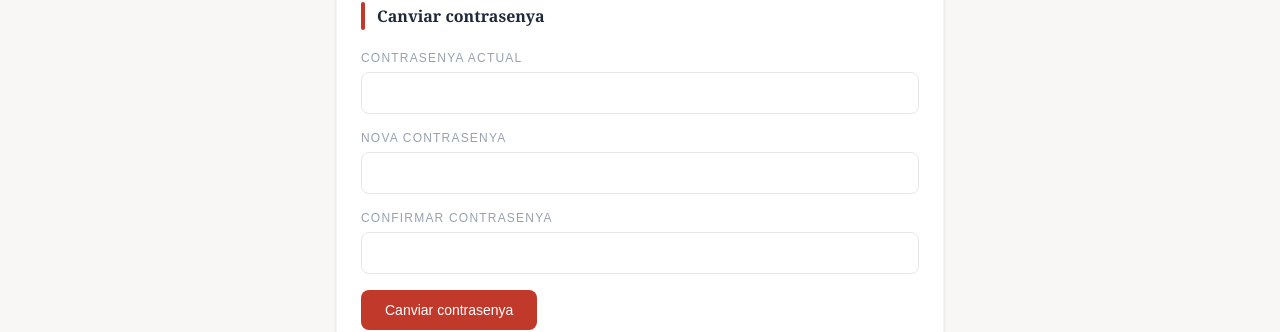
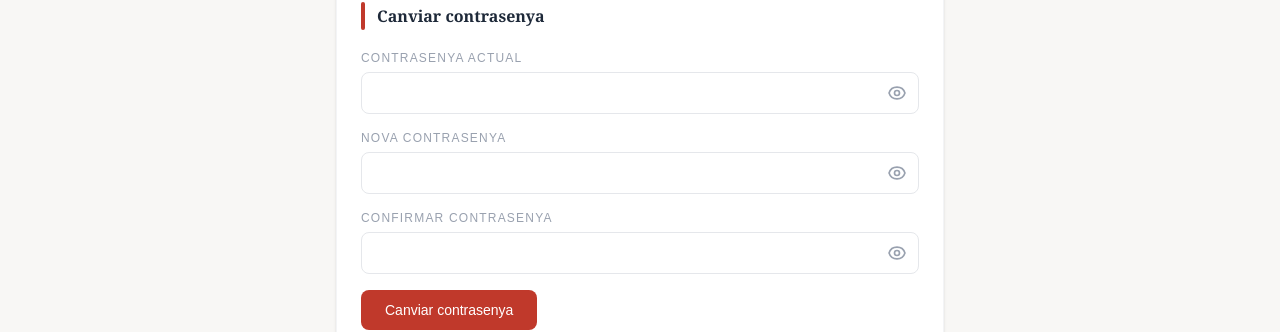
Before and after one commit to Arocadev/apr-xativa-web, a React (Vite) app: page /admin/perfil in a window 1280 px wide. Shown: the part 409-741 px from the top of the page. Built offline with nearby package versions, Linux system fonts and the light colour scheme; no server answers; sample sign-in values are in the browser's storage.

Commit message:
feat: toggle mostrar/ocultar contrasenya en login, perfil i usuaris

```diff
--- a/src/pages/LoginPage.jsx
+++ b/src/pages/LoginPage.jsx
@@ -7,6 +7,7 @@
 export default function LoginPage() {
   const [dni, setDni] = useState('')
   const [password, setPassword] = useState('')
+  const [mostrarPassword, setMostrarPassword] = useState(false)
   const [errorKey, setErrorKey] = useState('')
   const [loading, setLoading] = useState(false)
   const { login } = useAuth()
@@ -109,16 +110,34 @@
               <label className="block text-sm font-medium text-gray-700 mb-1.5" style={{ fontFamily: 'sans-serif' }}>
                 {t.contrasena}
               </label>
+              <div className="relative">
                 <input
-                type="password"
+                  type={mostrarPassword ? 'text' : 'password'}
                   value={password}
                   onChange={(e) => setPassword(e.target.value)}
-                className="w-full border border-gray-200 rounded-lg px-4 py-3 text-sm focus:outline-none transition"
+                  className="w-full border border-gray-200 rounded-lg px-4 py-3 pr-11 text-sm focus:outline-none transition"
                   style={{ fontFamily: 'sans-serif' }}
                   onFocus={e => e.target.style.borderColor = '#C0392B'}
                   onBlur={e => e.target.style.borderColor = '#e5e7eb'}
                   required
                 />
+                <button
+                  type="button"
+                  onClick={() => setMostrarPassword(!mostrarPassword)}
+                  className="absolute right-3 top-1/2 -translate-y-1/2 text-gray-400 hover:text-gray-600 transition"
+                >
+                  {mostrarPassword ? (
+                    <svg xmlns="http://www.w3.org/2000/svg" className="w-5 h-5" fill="none" viewBox="0 0 24 24" stroke="currentColor">
+                      <path strokeLinecap="round" strokeLinejoin="round" strokeWidth={2} d="M13.875 18.825A10.05 10.05 0 0112 19c-4.478 0-8.268-2.943-9.543-7a9.97 9.97 0 011.563-3.029m5.858.908a3 3 0 114.243 4.243M9.878 9.878l4.242 4.242M9.88 9.88l-3.29-3.29m7.532 7.532l3.29 3.29M3 3l3.59 3.59m0 0A9.953 9.953 0 0112 5c4.478 0 8.268 2.943 9.543 7a10.025 10.025 0 01-4.132 4.411m0 0L21 21" />
+                    </svg>
+                  ) : (
+                    <svg xmlns="http://www.w3.org/2000/svg" className="w-5 h-5" fill="none" viewBox="0 0 24 24" stroke="currentColor">
+                      <path strokeLinecap="round" strokeLinejoin="round" strokeWidth={2} d="M15 12a3 3 0 11-6 0 3 3 0 016 0z" />
+                      <path strokeLinecap="round" strokeLinejoin="round" strokeWidth={2} d="M2.458 12C3.732 7.943 7.523 5 12 5c4.478 0 8.268 2.943 9.542 7-1.274 4.057-5.064 7-9.542 7-4.477 0-8.268-2.943-9.542-7z" />
+                    </svg>
+                  )}
+                </button>
+              </div>
             </div>
 
             {errorKey && (
--- a/src/pages/PerfilPage.jsx
+++ b/src/pages/PerfilPage.jsx
@@ -10,6 +10,11 @@
   const [form, setForm] = useState({ passwordActual: '', passwordNueva: '', passwordConfirm: '' })
   const [error, setError] = useState('')
   const [exito, setExito] = useState('')
+  const [mostrarPasswords, setMostrarPasswords] = useState({
+    passwordActual: false,
+    passwordNueva: false,
+    passwordConfirm: false
+  })
 
   const handleChange = (e) => {
     const { name, value } = e.target
@@ -37,6 +42,17 @@
   }
 
   const inputClass = "w-full border border-gray-200 rounded-lg px-4 py-2.5 text-sm focus:outline-none transition"
+
+  const EyeIcon = ({ visible }) => visible ? (
+    <svg xmlns="http://www.w3.org/2000/svg" className="w-5 h-5" fill="none" viewBox="0 0 24 24" stroke="currentColor">
+      <path strokeLinecap="round" strokeLinejoin="round" strokeWidth={2} d="M13.875 18.825A10.05 10.05 0 0112 19c-4.478 0-8.268-2.943-9.543-7a9.97 9.97 0 011.563-3.029m5.858.908a3 3 0 114.243 4.243M9.878 9.878l4.242 4.242M9.88 9.88l-3.29-3.29m7.532 7.532l3.29 3.29M3 3l3.59 3.59m0 0A9.953 9.953 0 0112 5c4.478 0 8.268 2.943 9.543 7a10.025 10.025 0 01-4.132 4.411m0 0L21 21" />
+    </svg>
+  ) : (
+    <svg xmlns="http://www.w3.org/2000/svg" className="w-5 h-5" fill="none" viewBox="0 0 24 24" stroke="currentColor">
+      <path strokeLinecap="round" strokeLinejoin="round" strokeWidth={2} d="M15 12a3 3 0 11-6 0 3 3 0 016 0z" />
+      <path strokeLinecap="round" strokeLinejoin="round" strokeWidth={2} d="M2.458 12C3.732 7.943 7.523 5 12 5c4.478 0 8.268 2.943 9.542 7-1.274 4.057-5.064 7-9.542 7-4.477 0-8.268-2.943-9.542-7z" />
+    </svg>
+  )
 
   return (
     <div className="min-h-screen" style={{ backgroundColor: '#f8f7f5', fontFamily: "'Georgia', 'Times New Roman', serif" }}>
@@ -82,13 +98,25 @@
             ].map(({ label, name }) => (
               <div key={name}>
                 <label className="block text-xs font-medium text-gray-400 uppercase tracking-widest mb-1.5">{label}</label>
-                <input
-                  name={name} type="password" value={form[name]} onChange={handleChange}
-                  className={inputClass}
-                  onFocus={e => e.target.style.borderColor = '#C0392B'}
-                  onBlur={e => e.target.style.borderColor = '#e5e7eb'}
-                  required
-                />
+                <div className="relative">
+                  <input
+                    name={name}
+                    type={mostrarPasswords[name] ? 'text' : 'password'}
+                    value={form[name]}
+                    onChange={handleChange}
+                    className={inputClass + ' pr-11'}
+                    onFocus={e => e.target.style.borderColor = '#C0392B'}
+                    onBlur={e => e.target.style.borderColor = '#e5e7eb'}
+                    required
+                  />
+                  <button
+                    type="button"
+                    onClick={() => setMostrarPasswords(prev => ({ ...prev, [name]: !prev[name] }))}
+                    className="absolute right-3 top-1/2 -translate-y-1/2 text-gray-400 hover:text-gray-600 transition"
+                  >
+                    <EyeIcon visible={mostrarPasswords[name]} />
+                  </button>
+                </div>
               </div>
             ))}
 
--- a/src/pages/UsuariosPage.jsx
+++ b/src/pages/UsuariosPage.jsx
@@ -2,6 +2,17 @@
 import { useIdioma } from '../context/IdiomaContext'
 import api from '../services/api'
 import Navbar from '../components/Navbar'
+
+const EyeIcon = ({ visible }) => visible ? (
+  <svg xmlns="http://www.w3.org/2000/svg" className="w-5 h-5" fill="none" viewBox="0 0 24 24" stroke="currentColor">
+    <path strokeLinecap="round" strokeLinejoin="round" strokeWidth={2} d="M13.875 18.825A10.05 10.05 0 0112 19c-4.478 0-8.268-2.943-9.543-7a9.97 9.97 0 011.563-3.029m5.858.908a3 3 0 114.243 4.243M9.878 9.878l4.242 4.242M9.88 9.88l-3.29-3.29m7.532 7.532l3.29 3.29M3 3l3.59 3.59m0 0A9.953 9.953 0 0112 5c4.478 0 8.268 2.943 9.543 7a10.025 10.025 0 01-4.132 4.411m0 0L21 21" />
+  </svg>
+) : (
+  <svg xmlns="http://www.w3.org/2000/svg" className="w-5 h-5" fill="none" viewBox="0 0 24 24" stroke="currentColor">
+    <path strokeLinecap="round" strokeLinejoin="round" strokeWidth={2} d="M15 12a3 3 0 11-6 0 3 3 0 016 0z" />
+    <path strokeLinecap="round" strokeLinejoin="round" strokeWidth={2} d="M2.458 12C3.732 7.943 7.523 5 12 5c4.478 0 8.268 2.943 9.542 7-1.274 4.057-5.064 7-9.542 7-4.477 0-8.268-2.943-9.542-7z" />
+  </svg>
+)
 
 export default function UsuariosPage() {
   const { t } = useIdioma()
@@ -9,6 +20,7 @@
   const [loading, setLoading] = useState(true)
   const [confirmandoId, setConfirmandoId] = useState(null)
   const [mostrarFormulario, setMostrarFormulario] = useState(false)
+  const [mostrarPasswordForm, setMostrarPasswordForm] = useState(false)
   const [error, setError] = useState('')
   const [exito, setExito] = useState('')
   const [busqueda, setBusqueda] = useState('')
@@ -114,7 +126,6 @@
                 { label: t.nombre, name: 'nombre', type: 'text' },
                 { label: t.apellidos, name: 'apellidos', type: 'text' },
                 { label: t.email, name: 'email', type: 'email' },
-                { label: t.contrasena, name: 'password', type: 'password' },
               ].map(({ label, name, type }) => (
                 <div key={name}>
                   <label className="block text-xs font-medium text-gray-500 uppercase tracking-widest mb-1.5">{label}</label>
@@ -127,6 +138,31 @@
                   />
                 </div>
               ))}
+
+              {/* Campo contraseña con ojo */}
+              <div>
+                <label className="block text-xs font-medium text-gray-500 uppercase tracking-widest mb-1.5">{t.contrasena}</label>
+                <div className="relative">
+                  <input
+                    name="password"
+                    type={mostrarPasswordForm ? 'text' : 'password'}
+                    value={form.password}
+                    onChange={handleChange}
+                    className={inputClass + ' pr-11'}
+                    onFocus={e => e.target.style.borderColor = '#C0392B'}
+                    onBlur={e => e.target.style.borderColor = '#e5e7eb'}
+                    required
+                  />
+                  <button
+                    type="button"
+                    onClick={() => setMostrarPasswordForm(!mostrarPasswordForm)}
+                    className="absolute right-3 top-1/2 -translate-y-1/2 text-gray-400 hover:text-gray-600 transition"
+                  >
+                    <EyeIcon visible={mostrarPasswordForm} />
+                  </button>
+                </div>
+              </div>
+
               <div>
                 <label className="block text-xs font-medium text-gray-500 uppercase tracking-widest mb-1.5">{t.tipo}</label>
                 <select name="tipo" value={form.tipo} onChange={handleChange}
@@ -136,6 +172,7 @@
                   {['A.1','A.2','A.3','B','C','D','E','F','G','H.1','H.2'].map(o => <option key={o}>{o}</option>)}
                 </select>
               </div>
+
               {error && <p className="text-sm col-span-2" style={{ color: '#C0392B' }}>{error}</p>}
               <div className="col-span-2 flex gap-3 pt-2 border-t border-gray-100">
                 <button type="submit"
```
Lines whose indentation alone changed are shown as unchanged.
